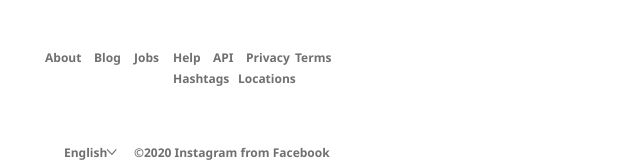
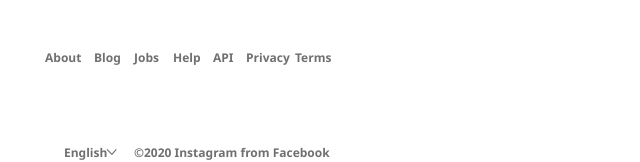
Before and after one commit to Meta-prog-log/Instagram-login, a plain HTML site: page insta.html in a window 1280 px wide. Shown: the part 566-728 px from the top of the page, without its empty margins (0-640 px from the left). Drawn offline with Linux system fonts and the light colour scheme.

Commit message:
Update insta.html

```diff
--- a/insta.html
+++ b/insta.html
@@ -134,12 +134,13 @@ body {
 	<div id="English">
 		<span>English</span>
 	</div>
-	<div id="Hashtags">
+	<!-- <div id="Hashtags">
 		<span>Hashtags</span>
 	</div>
 	<div id="Locations">
 		<span>Locations</span>
-	</div>
+	</div> -->
+
 	<div id="Help">
 		<span>Help</span>
 	</div>
```
